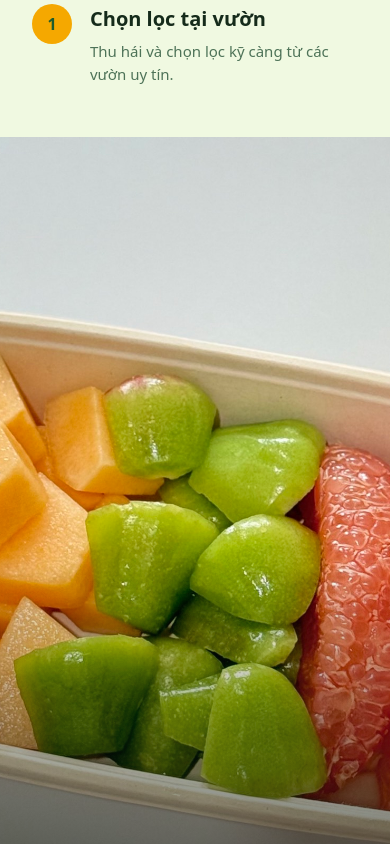
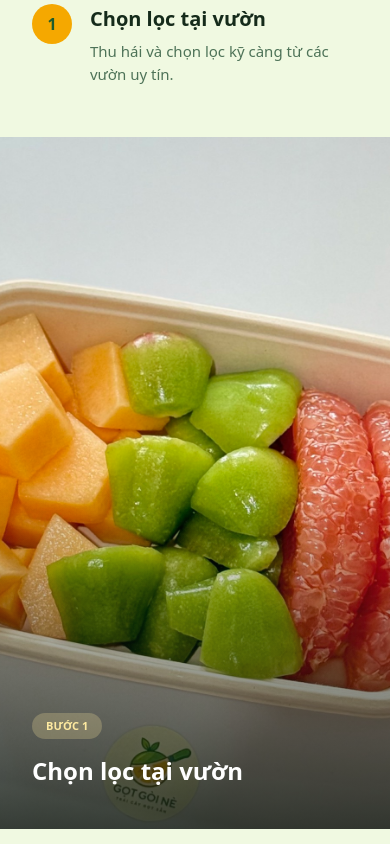
Before and after one commit to NguyenKhoa144/GotGoiNe, a Next.js app: page / in a window 390 px wide. Shown: the part 5980-6824 px from the top of the page. Built offline with nearby package versions, Linux system fonts and the light colour scheme; no server answers.

Commit message:
Revert "Fix scrollytelling images to work on mobile via position:sticky"
This reverts commit ab045eb198bd31295e38f17bc29a9eb8386dd9c1.

```diff
--- a/app/home.css
+++ b/app/home.css
@@ -1049,22 +1049,23 @@ input:focus-visible {
   max-width: 52ch;
 }
 
-.home-process-break-wrap {
+.home-process-break {
   position: relative;
-  height: 175vh;
-}
-
-.home-process-break {
-  position: sticky;
-  top: 0;
   width: 100%;
-  height: 100vh;
-  overflow: hidden;
+  height: 82vh;
+  min-height: 420px;
   display: flex;
   align-items: flex-end;
+  background-attachment: fixed;
   background-position: center;
   background-size: cover;
   background-repeat: no-repeat;
+}
+
+@supports (-webkit-touch-callout: none) {
+  .home-process-break {
+    background-attachment: scroll;
+  }
 }
 
 .home-process-break-1 {
--- a/components/home/how-section.tsx
+++ b/components/home/how-section.tsx
@@ -96,7 +96,6 @@ export function HowSection({ steps }: HowSectionProps) {
           </div>
 
           {index < BREAK_PHOTOS.length ? (
-            <div className="home-process-break-wrap">
             <div className={`home-process-break ${BREAK_PHOTOS[index]}`}>
               <div className="home-process-break-scrim" />
               <div className="home-process-break-caption">
@@ -106,7 +105,6 @@ export function HowSection({ steps }: HowSectionProps) {
                 <h3>{step.title}</h3>
               </div>
             </div>
-            </div>
           ) : null}
         </div>
       ))}
```
Lines whose indentation alone changed are shown as unchanged.
